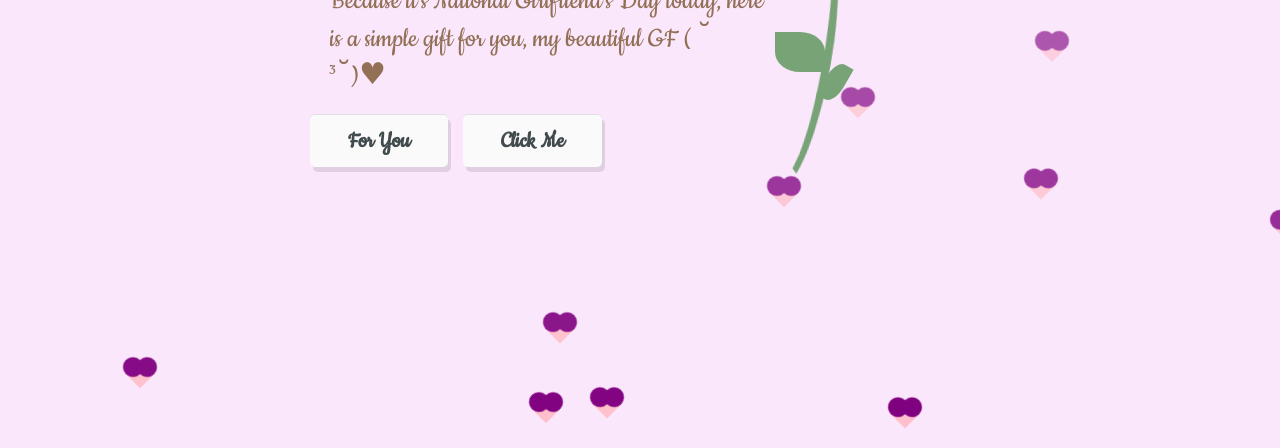
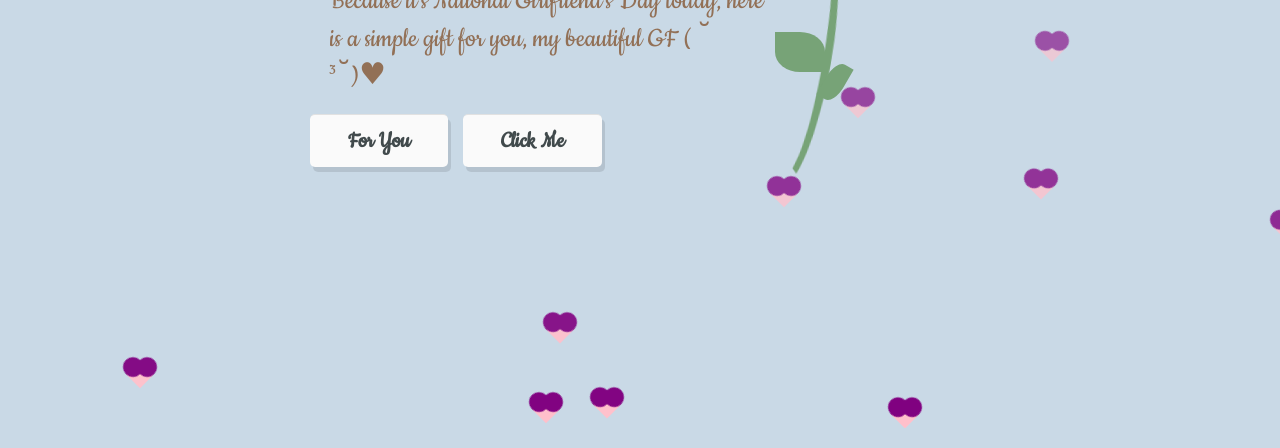
Before and after one commit to haniel-siga/national-gf-day, a plain HTML site: page index.html in a window 1280 px wide. Shown: the part 372-820 px from the top of the page. Drawn offline with Linux system fonts and the light colour scheme; a web font is replaced by a local one.

Commit message:
Update style.css

```diff
--- a/style.css
+++ b/style.css
@@ -8,7 +8,7 @@
 
 body {
 	display: flex;
-	background-color: #fae7fb;
+	background-color: #c9d9e6;
 	justify-content: center;
 	align-items: center;
 	min-height: 100vh;
```
